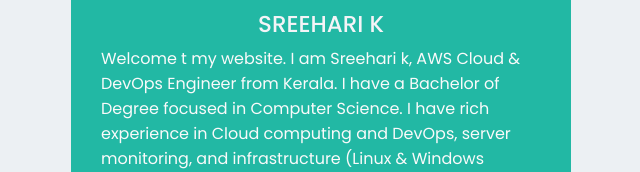
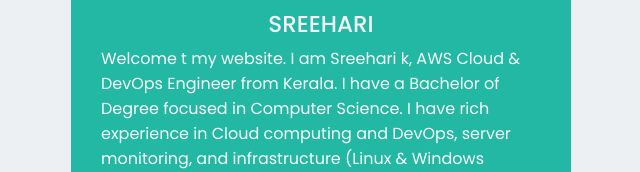
Before and after one commit to SREEHARI1812/JenkinsCICD, a plain HTML site: page index.html in a window 1280 px wide. Shown: the part 273-445 px from the top of the page, 319-959 px from the left. Drawn offline with Linux system fonts and the light colour scheme.

Commit message:
first commit

```diff
--- a/index.html
+++ b/index.html
@@ -15,7 +15,7 @@
       </div>
     </div>
 
-    <div class="name">SREEHARI K</div>
+    <div class="name">SREEHARI</div>
 
     <p class="about">Welcome t my website. I am Sreehari k,
       AWS Cloud & DevOps Engineer from Kerala. I have a Bachelor of Degree focused in
```
Also changed, not shown: 1 other file.
